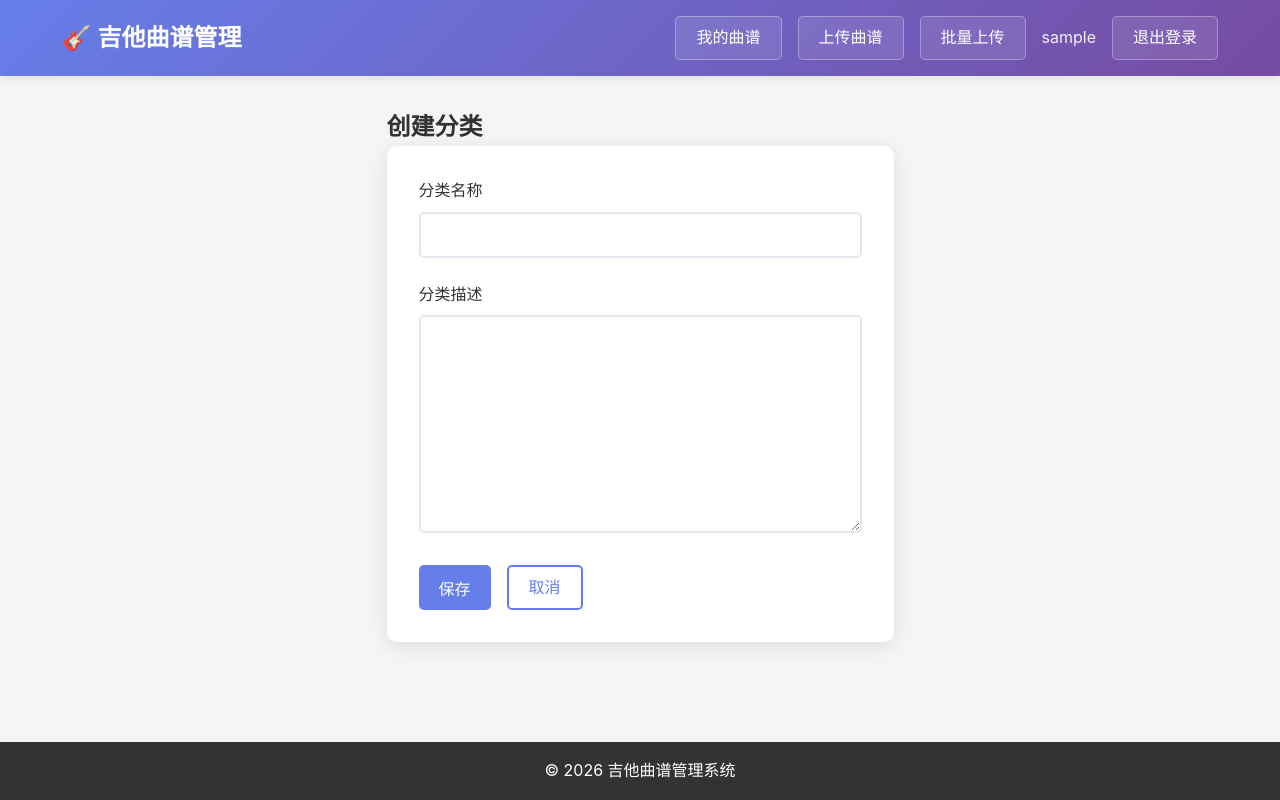
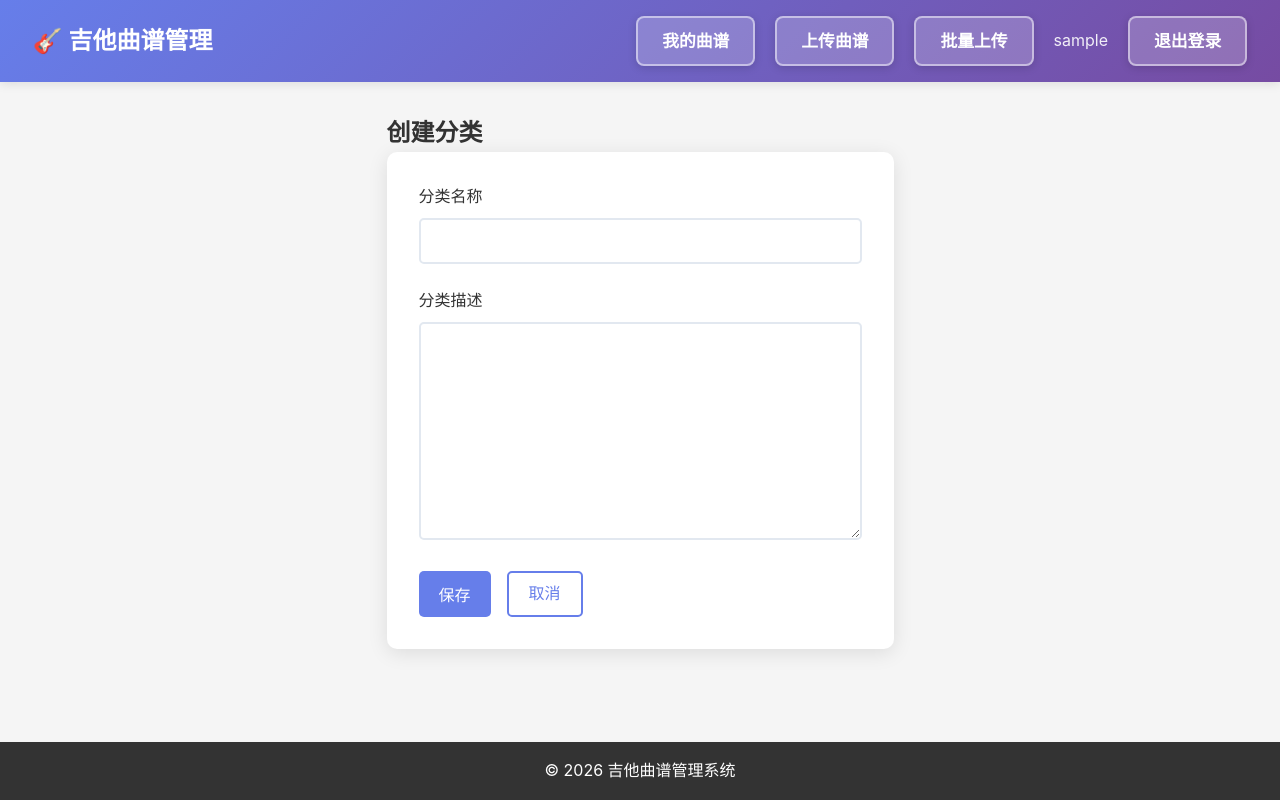
Before and after one commit to humilate/guitar-manage, a Django app: page /sheets/category/add/ in a window 1280 px wide. Run offline with Django 5.2, Linux system fonts and the light colour scheme; the visitor is signed in with stand-in values (Sample User, id 1).

Commit message:
突出导航栏按钮样式，页面宽度适配到98%

```diff
--- a/static/sheets/css/style.css
+++ b/static/sheets/css/style.css
@@ -15,9 +15,9 @@ body {
 }
 
 .container {
-    max-width: 95%;
+    max-width: 98%;
     margin: 0 auto;
-    padding: 0 30px;
+    padding: 0 20px;
 }
 
 .navbar {
@@ -43,24 +43,27 @@ body {
 .nav-links {
     display: flex;
     align-items: center;
-    gap: 1rem;
+    gap: 1.25rem;
 }
 
 .nav-links a {
     color: white;
     text-decoration: none;
-    padding: 0.5rem 1.25rem;
-    border-radius: 5px;
+    padding: 0.6rem 1.5rem;
+    border-radius: 8px;
     transition: all 0.3s;
-    font-weight: 500;
-    background: rgba(255,255,255,0.1);
-    border: 1px solid rgba(255,255,255,0.3);
+    font-weight: 600;
+    font-size: 1.05rem;
+    background: rgba(255,255,255,0.2);
+    border: 2px solid rgba(255,255,255,0.5);
+    box-shadow: 0 2px 8px rgba(0,0,0,0.15);
 }
 
 .nav-links a:hover {
-    background: rgba(255,255,255,0.3);
-    border-color: rgba(255,255,255,0.5);
-    transform: translateY(-1px);
+    background: rgba(255,255,255,0.4);
+    border-color: rgba(255,255,255,0.8);
+    transform: translateY(-2px);
+    box-shadow: 0 4px 12px rgba(0,0,0,0.2);
 }
 
 .username {
```
